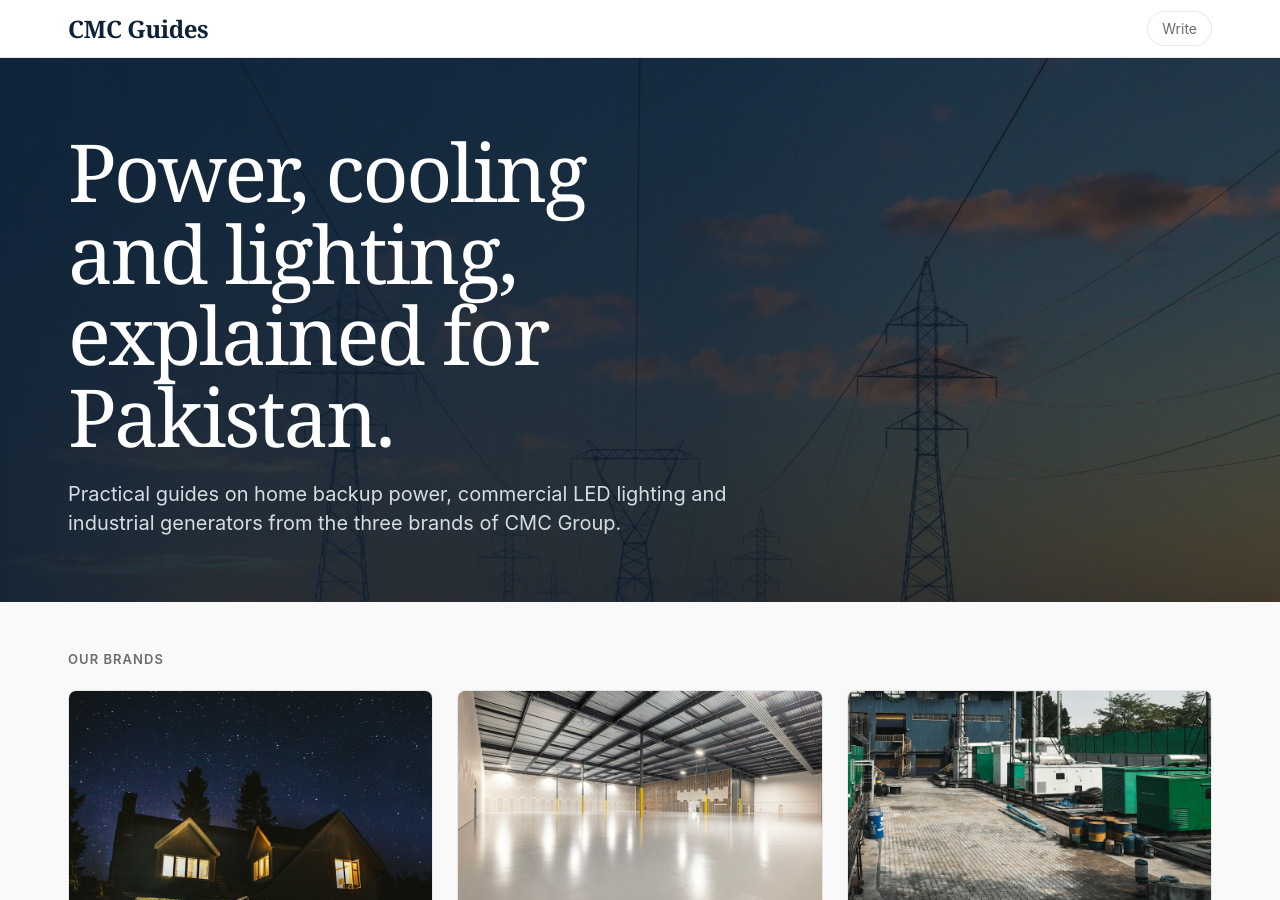
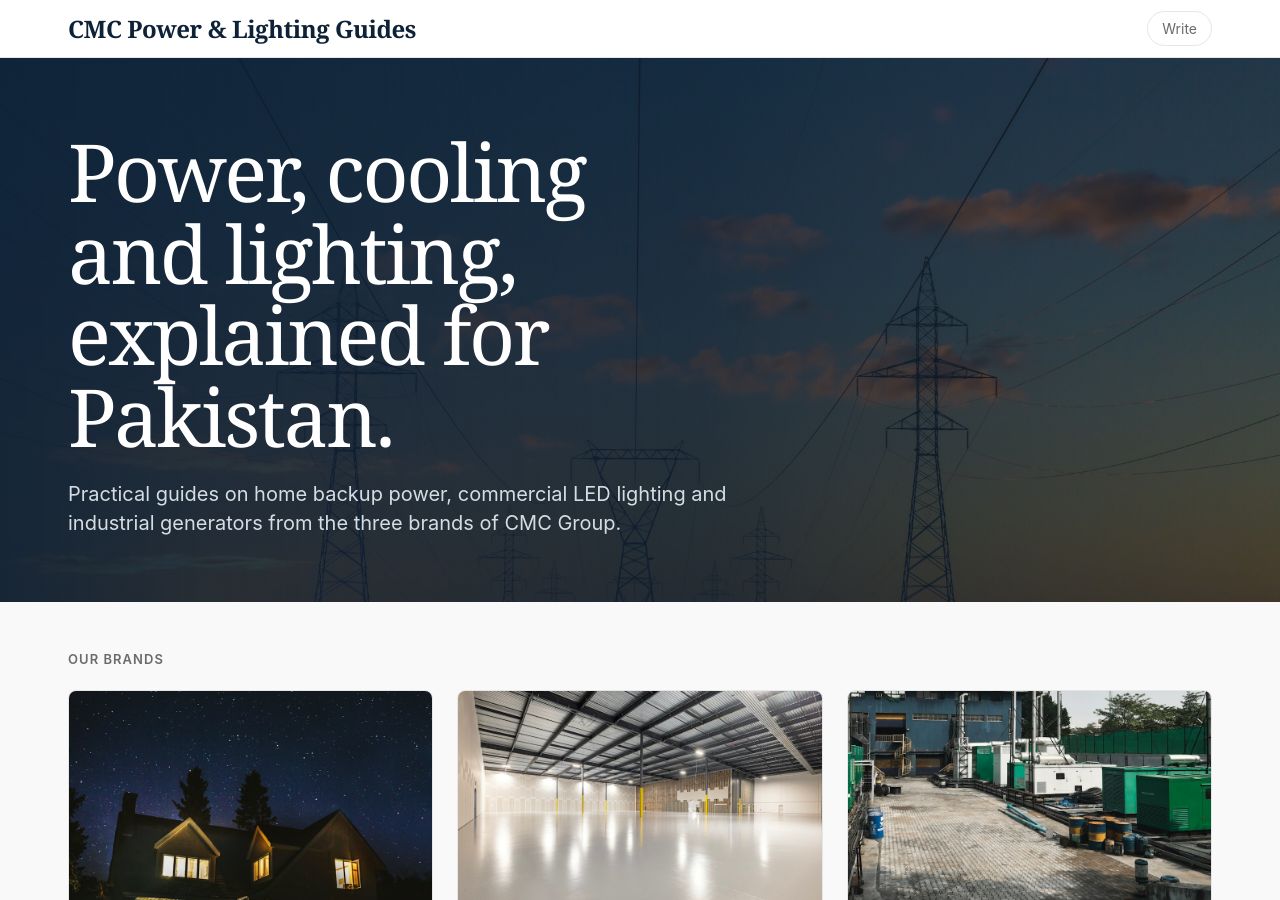
Before and after one commit to ibrahimnauman6-rgb/ibrahim-nauman, a Jekyll site: the page built from index.html, in a window 1280 px wide and 900 px high. Built offline with Jekyll 4.4.1, drawn with Linux system fonts in a browser that asks for light colours.

Commit message:
Top bar shows site title

```diff
--- a/_layouts/default.html
+++ b/_layouts/default.html
@@ -12,7 +12,7 @@
 <body>
 <nav class="topbar">
   <div class="topbar-inner">
-    <a class="brand" href="{{ '/' | relative_url }}">CMC Guides</a>
+    <a class="brand" href="{{ '/' | relative_url }}">{{ site.title }}</a>
     <a class="write" href="https://app.pagescms.org" rel="nofollow">Write</a>
   </div>
 </nav>
```
